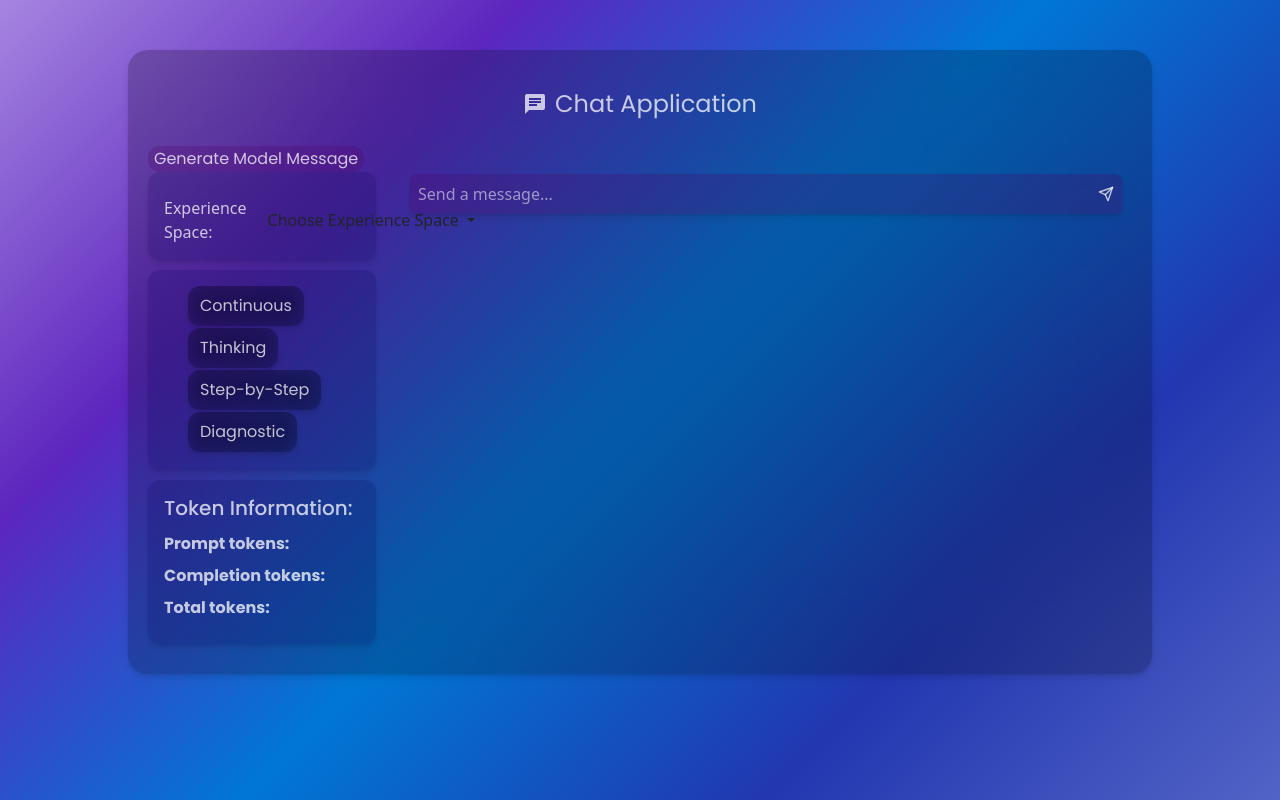
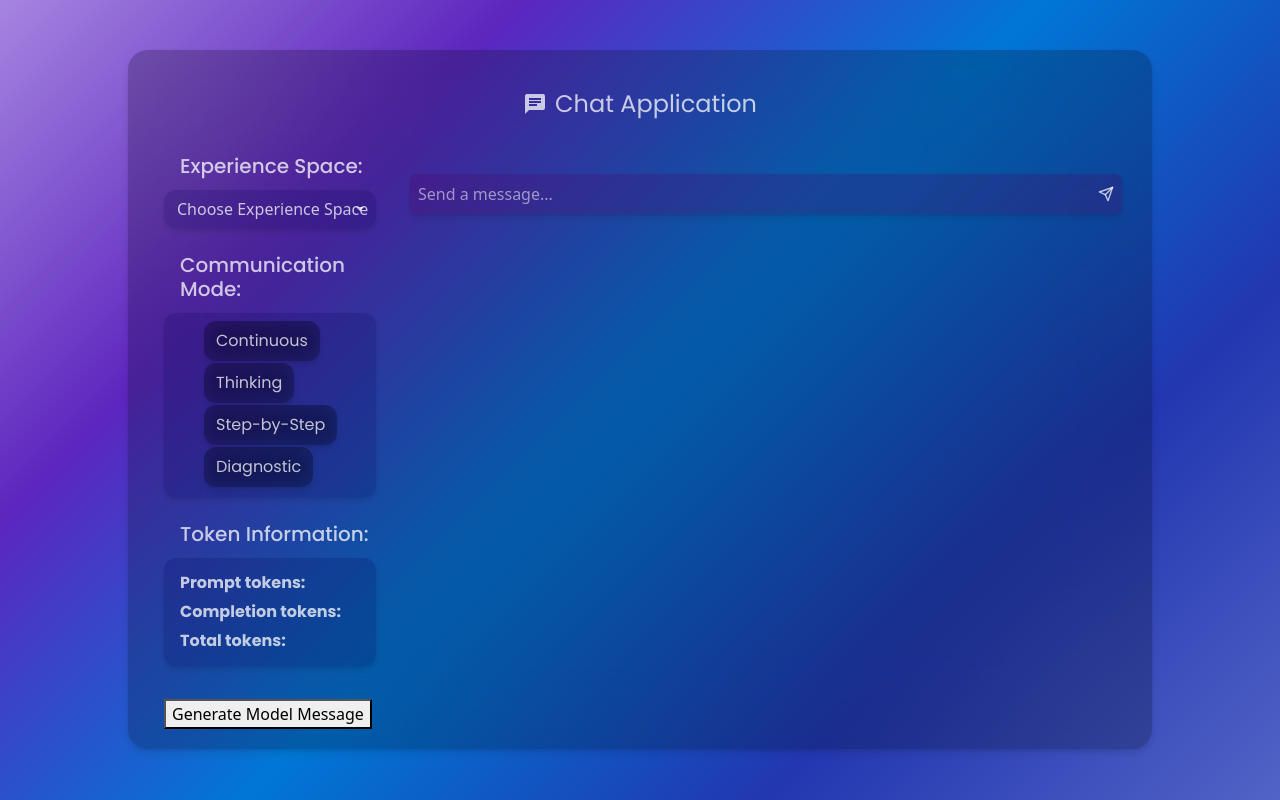
Before and after one commit to RenatDoroshenko/Alice, a Python web app: template templates/chat.html in a window 1280 px wide. Run offline with Jinja, Linux system fonts and the light colour scheme; the template is opened without the code that fills it, so the values that code supplies are empty.

Commit message:
improve titles and dropdown

```diff
--- a/static/css/glassmorphism.css
+++ b/static/css/glassmorphism.css
@@ -53,6 +53,7 @@
   --text-area-bg: var(--message-bg);
 
   /* Alternative Dark Theme */
+  /* Brighter text-area */
   /* --text-area-bg: rgb(168 0 201 / 10%); */
 }
 
@@ -122,6 +123,11 @@ body {
   margin-bottom: 10px;
 }
 
+.sidebar-container {
+  padding-top: 16px;
+  padding-left: 16px;
+}
+
 .message {
   font-family: var(--default-font), sans-serif !important;
   font-size: 16px;
@@ -135,8 +141,35 @@ body {
   /* backdrop-filter: blur(10px); */
 }
 
+.glass-container {
+  background-color: var(--glass-container-bg);
+  color: var(--dark-black);
+  padding: 8px 16px;
+  border-radius: 12px;
+  box-shadow: 0 4px 6px rgba(0, 0, 0, 0.1), 0 1px 3px rgba(0, 0, 0, 0.08);
+  margin-bottom: 25px;
+}
+
+.glass-container p {
+  font-family: var(--default-font), sans-serif;
+  font-size: 16px;
+  margin: 5px auto;
+}
+
+.glass-container strong {
+  font-weight: bold;
+}
+
+.container-title {
+  font-family: var(--default-font), sans-serif;
+  font-size: 20px;
+  margin-bottom: 12px;
+  color: var(--dark-black);
+  padding-left: 16px;
+}
+
 /* Drop Down */
-.glass-input,
+/* .glass-input,
 .dropdown-menu.glass-input {
   background-color: var(--message-bg);
   border: none;
@@ -151,9 +184,9 @@ body {
 .dropdown-menu.glass-input {
   padding: 4px 0;
   box-shadow: 0 4px 6px rgba(0, 0, 0, 0.1), 0 1px 3px rgba(0, 0, 0, 0.08);
-}
+} */
 
-.dropdown-item {
+/* .dropdown-item {
   padding: 8px 12px;
   color: var(--dark-black);
 }
@@ -166,7 +199,7 @@ body {
 .glass-input:focus,
 .dropdown-item:focus {
   background-color: var(--medium-purple-rgba-focus);
-}
+} */
 
 /* Custom button styles */
 .custom-btn {
@@ -195,29 +228,7 @@ body {
 }
 
 /* Token information container */
-/* .token-info {
-  background-image: var(--message-bg);
-  color: var(--dark-black);
-  padding: 16px;
-  border-radius: 12px;
-  box-shadow: 0 4px 6px rgba(0, 0, 0, 0.1), 0 1px 3px rgba(0, 0, 0, 0.08);
-} */
 
-.token-info h3 {
-  font-family: var(--default-font), sans-serif;
-  font-size: 20px;
-  margin-bottom: 12px;
-}
-
-.token-info p {
-  font-family: var(--default-font), sans-serif;
-  font-size: 16px;
-  margin-bottom: 8px;
-}
-
-.token-info strong {
-  font-weight: bold;
-}
 
 /* Scroll-bar */
 /* Add this to your existing CSS */
@@ -355,16 +366,58 @@ body {
 }
 
 /* Experience Space */
+.experience-space {
+  padding: 0px 0px;
+}
+
+.full-width-dropdown {
+  width: 100%;
+  position: relative;
+}
+
+.full-width-dropdown .btn {
+  width: 100%;
+  text-align: center;
+  color: var(--dark-black);
+}
+
+.full-width-dropdown .dropdown-toggle::after {
+  position: absolute;
+  right: 12px;
+  top: 50%;
+  transform: translateY(-50%);
+}
+
+.full-width-dropdown .dropdown-menu {
+  width: 100%;
+  /* border-radius: 0 0 12px 12px; */
+  box-shadow: 0 4px 6px rgba(0, 0, 0, 0.1), 0 1px 3px rgba(0, 0, 0, 0.08);
+  /* background-color: var(--glass-container-bg); */
+  background-color: rgba(7, 0, 80, 0.19);
+  backdrop-filter: blur(0.1rem);
+  padding-top: 0px;
+  padding-bottom: 0px;
+  outline: none;
+  transition: background-color 0.3s ease;
+  border: none;
+  border-radius: 12px;
+  font-family: var(--default-font), sans-serif;
+  font-size: 16px;
+}
+
+.full-width-dropdown .dropdown-item {
+  color: var(--dark-black);
+  padding: 8px 16px;
+  text-align: center;
+}
+
+.full-width-dropdown .dropdown-item:hover {
+  background-color: rgba(255, 255, 255, 0.1);
+  color: var(--dark-black);
+  border-radius: 12px;
+}
 
 /* Temp Radio-button */
-.glass-container {
-  background-color: var(--glass-container-bg);
-  color: var(--dark-black);
-  padding: 16px;
-  border-radius: 12px;
-  box-shadow: 0 4px 6px rgba(0, 0, 0, 0.1), 0 1px 3px rgba(0, 0, 0, 0.08);
-  margin-bottom: 10px;
-}
 
 .form-check {
   position: relative;
--- a/templates/chat.html
+++ b/templates/chat.html
@@ -23,18 +23,12 @@
         <div class="row">
           <div class="col-lg-3">
             <!-- Sidebar content -->
-            <form action="{{ url_for('chat') }}" method="POST">
-              <input type="hidden" name="messages" value="{{ messages }}">
-              <input type="hidden" name="experience_space" id="generate_experience_space" value="{{ experience_space }}">
-              <input type="hidden" name="generate_model_message" value="true">
-              <button type="submit" class="glass-input mt-2">Generate Model Message</button>
-            </form>
-
+            <div class="sidebar-container">
                 <!-- Experience space -->
+                <h3 class="container-title">Experience Space:</h3>
                 <div class="glass-container experience-space">
                     <div class="form-group d-flex align-items-center mt-2">
-                    <label for="experience_space" class="me-2">Experience Space:</label>
-                    <div class="dropdown">
+                        <div class="dropdown full-width-dropdown">
                             <button class="btn glass-input dropdown-toggle" type="button" id="experience_space_dropdown" data-bs-toggle="dropdown" aria-expanded="false">
                                 Choose Experience Space
                             </button>
@@ -49,6 +43,7 @@
                 </div>
 
                 <!-- Radio buttons -->
+                <h3 class="container-title">Communication Mode:</h3>
                 <div class="communication-modes glass-container">
                     <div class="form-check">
                         <input class="form-check-input" type="radio" id="continuous_option" name="response_option" value="continuous" {% if response_option == 'continuous' %}checked{% endif %}>
@@ -72,13 +67,21 @@
                 </div>
 
                 <!-- Token Information -->
+                <h3 class="container-title">Token Information:</h3>
                 <div class="token-info glass-container">
-              <h3>Token Information:</h3>
                     <p><strong>Prompt tokens:</strong> <span id="prompt_tokens">{{ prompt_tokens }}</span></p>
                     <p><strong>Completion tokens:</strong> <span id="completion_tokens">{{ completion_tokens }}</span></p>
                     <p><strong>Total tokens:</strong> <span id="total_tokens">{{ total_tokens }}</span></p>
                 </div>
-            <!-- Test Elemenst with Glassmorphism -->
+
+                <!-- Generate Model Message -->
+                <form action="{{ url_for('chat') }}" method="POST">
+                    <input type="hidden" name="messages" value="{{ messages }}">
+                    <input type="hidden" name="experience_space" id="generate_experience_space" value="{{ experience_space }}">
+                    <input type="hidden" name="generate_model_message" value="true">
+                    <button type="submit" class="glass-input mt-2">Generate Model Message</button>
+                </form>
+            </div>
           </div>
 
           <div class="col-lg-9">
```
Lines whose indentation alone changed are shown as unchanged.
